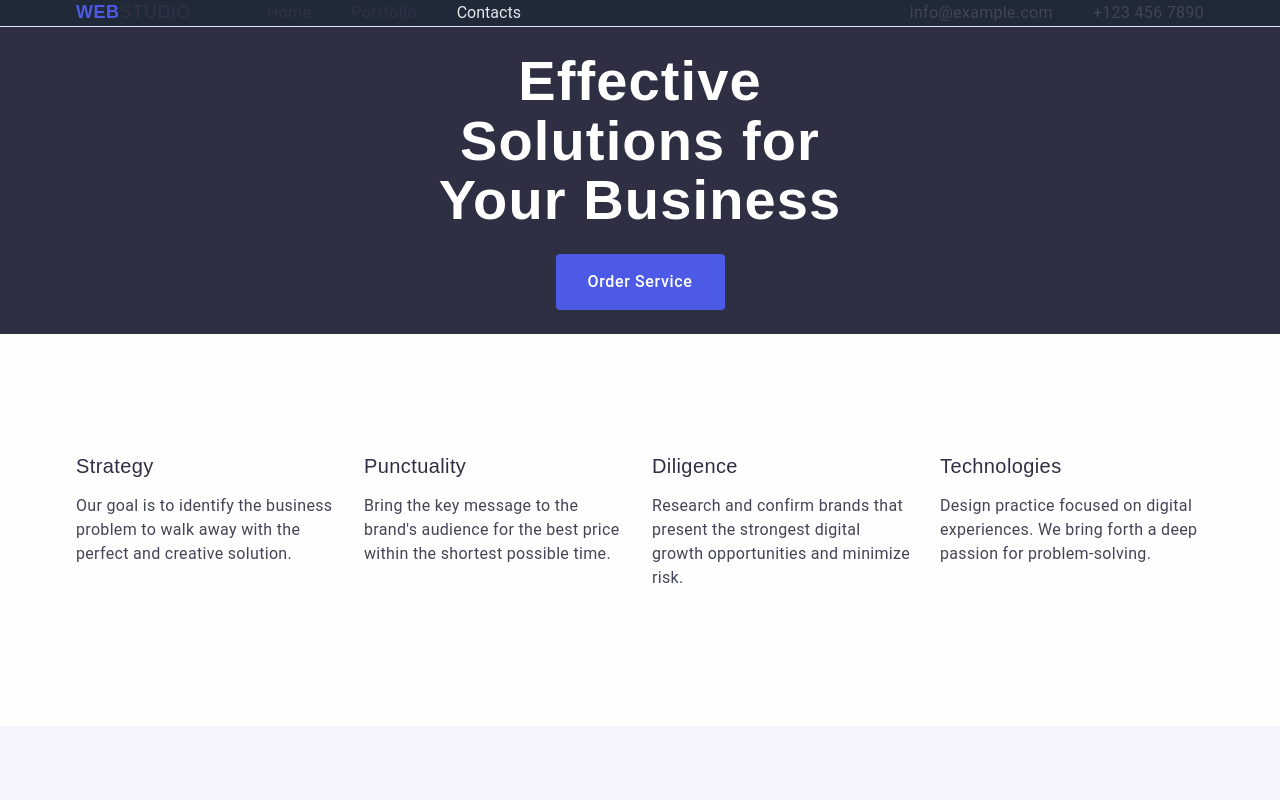
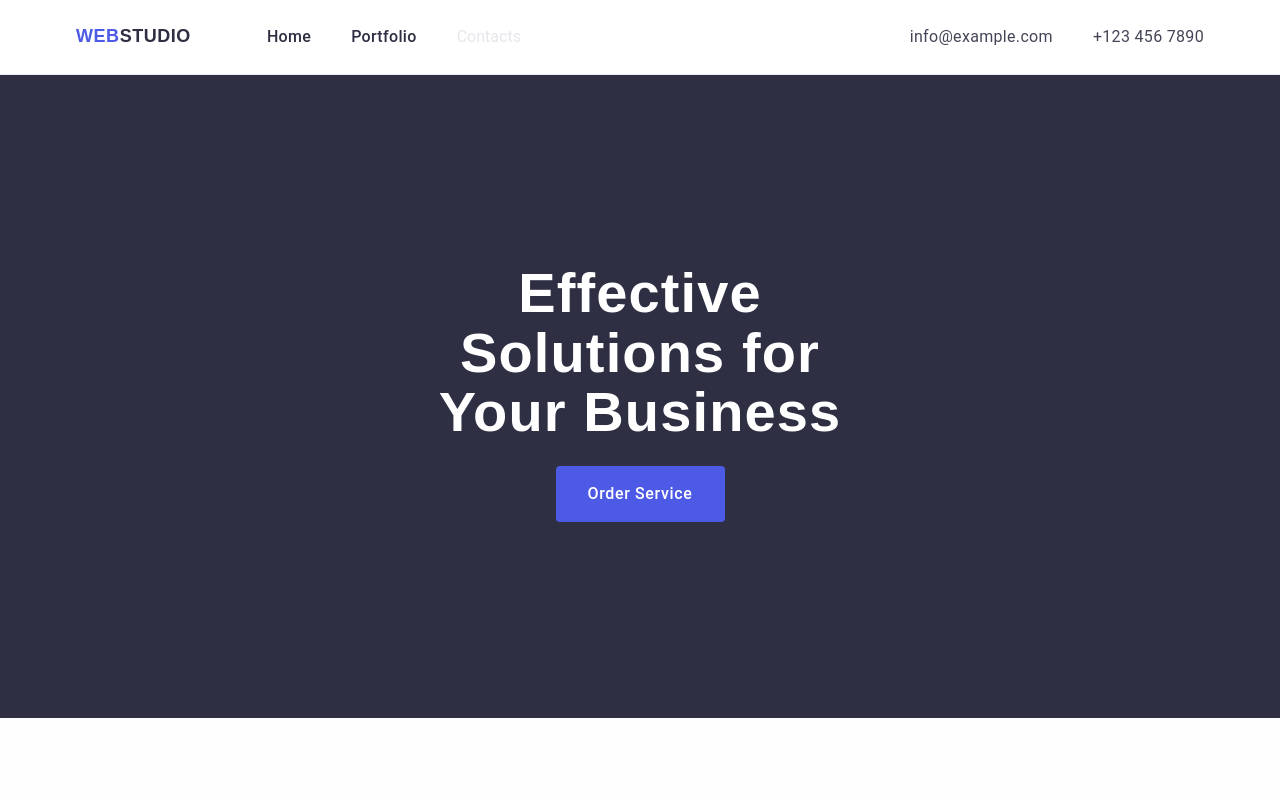
Before and after one commit to AliSev48/goit-markup-hw-03, a plain HTML site: page index.html in a window 1280 px wide. Shown: the top 800 px of the page. Drawn offline with nearby package versions, Linux system fonts and the light colour scheme.

Commit message:
son düzenleme

```diff
--- a/styles.css
+++ b/styles.css
@@ -36,7 +36,7 @@ img {
 
 /* Header */
 header {
-    background-color: #1f2937;
+    background-color: #ffffff;
     color: #e5e7eb;
 
 }
@@ -71,14 +71,13 @@ header {border-bottom: 1px solid #e7e9fc;
 .nav-bar {
     display: flex;
     align-items: center;
+    padding: 24px 0;
 }
 .nav-links {
     display: flex;
     gap: 40px;
 }
-.nav-item {
-    padding: 24px 0;
-}
+
 
 .nav-link-studio,
 .nav-link-portfolio,
@@ -137,7 +136,7 @@ header {border-bottom: 1px solid #e7e9fc;
 
 
 .main-section {
-    padding: 24px 0;
+    padding: 188px 0;
     background-color: #2e2f42;
 }
 
@@ -269,8 +268,10 @@ header {border-bottom: 1px solid #e7e9fc;
     padding: 120px 0;
   }
   .container {
-    margin: 0 auto;
+    margin-bottom:8px;
     max-width: 1200px;
+
+
   }
 
   .title-class {
@@ -293,7 +294,7 @@ header {border-bottom: 1px solid #e7e9fc;
   }
 
   .app-item {
-    width: calc((100% - 72px) / 4);
+    flex-basis: calc((100% - 3 * 24px) / 4)
     text-align: center;
   }
   .app-item img {
```
